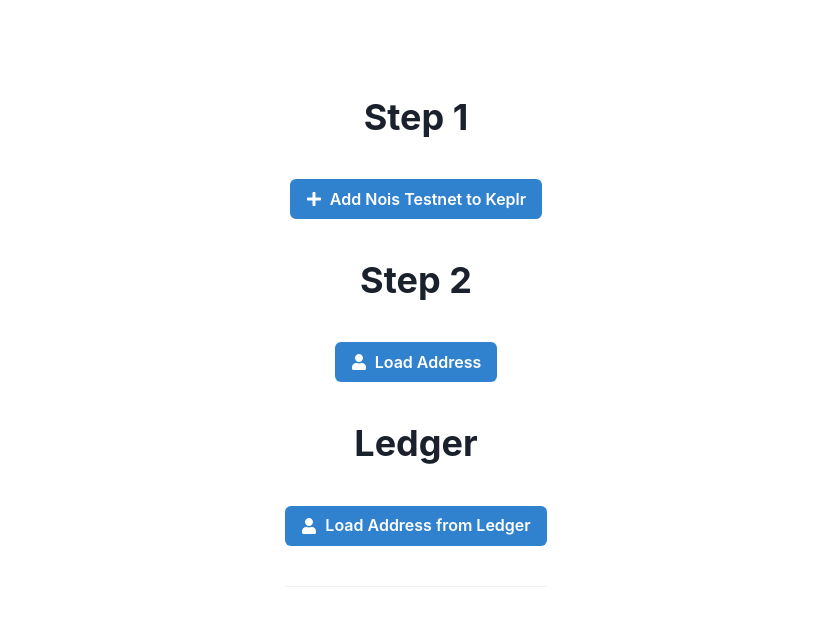
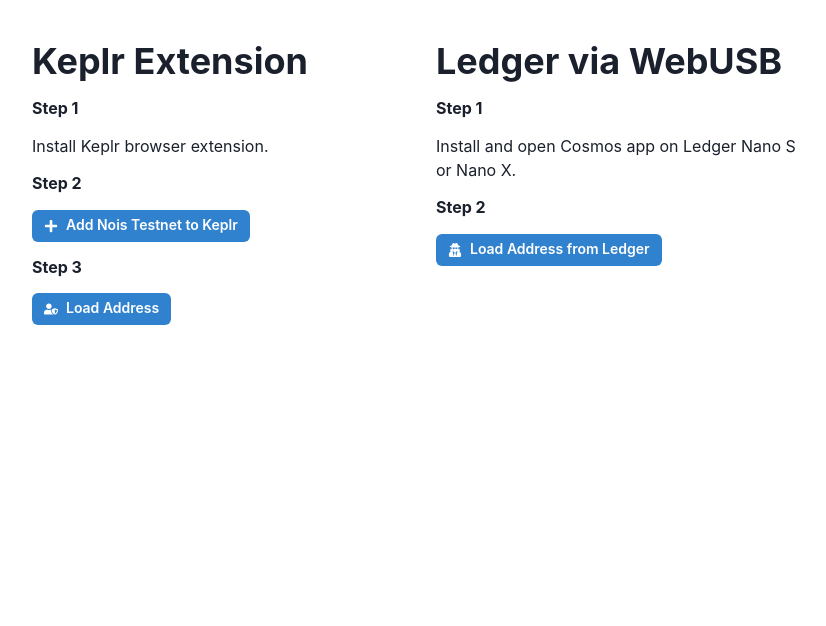
Before and after one commit to noislabs/address-generator, a Next.js app: page / in a window 1280 px wide. Shown: the top 626 px of the page, without its empty margins (224-1050 px from the left). Built offline with nearby package versions, Linux system fonts and the light colour scheme.

Commit message:
More updates

```diff
--- a/package.json
+++ b/package.json
@@ -10,6 +10,7 @@
     "format": "prettier \"src/**/*.{js,ts,tsx,md}\" --write"
   },
   "dependencies": {
+    "@chakra-ui/icons": "^2.0.17",
     "@chakra-ui/react": "^2.5.1",
     "@cosmjs/ledger-amino": "^0.30.0",
     "@emotion/react": "^11.10.6",
--- a/src/pages/index.tsx
+++ b/src/pages/index.tsx
@@ -1,9 +1,18 @@
 import Head from "next/head";
-import styles from "@/styles/Home.module.css";
 import { addressPrefix, chainId, noisConfig } from "@/lib/noisConfig";
 import { useState } from "react";
-import { Button, VStack, useToast, Text, Heading, Divider } from "@chakra-ui/react";
-import { FaCheck, FaPlus, FaUser } from "react-icons/fa";
+import {
+  Button,
+  VStack,
+  useToast,
+  Text,
+  Heading,
+  SimpleGrid,
+  Box,
+  Container,
+} from "@chakra-ui/react";
+import { CloseIcon } from "@chakra-ui/icons";
+import { FaCheck, FaPlus, FaUser, FaUserSecret, FaUserShield, FaClose } from "react-icons/fa";
 import TransportWebUSB from "@ledgerhq/hw-transport-webusb";
 import { LedgerSigner } from "@cosmjs/ledger-amino";
 import { ErrorAlert, ErrorData } from "@/lib/ErrorAlert";
@@ -142,6 +151,11 @@
     });
   }
 
+  function resetAll() {
+    resetErrors();
+    setAddress(undefined);
+  }
+
   return (
     <>
       <Head>
@@ -149,14 +163,23 @@
         <meta name="viewport" content="width=device-width, initial-scale=1" />
         <link rel="icon" href="/favicon.ico" />
       </Head>
-      <main className={styles.main}>
-        <VStack spacing={10}>
-          <Heading>Step 1</Heading>
+      <Container maxW="800px" marginTop="40px">
+        <SimpleGrid minChildWidth="300px" spacing="40px">
+          <Box>
+            <VStack spacing={4} align="flex-start">
+              <Heading>Keplr Extension</Heading>
+
+              <Heading size="sm">Step 1</Heading>
+
+              <Text>Install Keplr browser extension.</Text>
+
+              <Heading size="sm">Step 2</Heading>
               <Button
                 leftIcon={installed ? <FaCheck /> : <FaPlus />}
                 isDisabled={installed}
                 colorScheme="blue"
                 variant="solid"
+                size="sm"
                 onClick={() => addNoisAsSuggestedChain()}
               >
                 {installed ? <>Added</> : <>Add Nois Testnet to Keplr</>}
@@ -164,37 +187,55 @@
 
               {lastAddChainError && <ErrorAlert error={lastAddChainError} />}
 
-          <Heading>Step 2</Heading>
+              <Heading size="sm">Step 3</Heading>
 
               <Button
-            leftIcon={<FaUser />}
+                leftIcon={<FaUserShield />}
                 colorScheme="blue"
                 variant="solid"
+                size="sm"
                 onClick={() => loadAddressFromKeplr()}
               >
                 Load Address
               </Button>
 
               {loadAddressError && <ErrorAlert error={loadAddressError} />}
+            </VStack>
+          </Box>
+          <Box>
+            <VStack spacing={4} align="flex-start">
+              <Heading>Ledger via WebUSB</Heading>
 
-          <Heading>Ledger</Heading>
+              <Heading size="sm">Step 1</Heading>
+
+              <Text>Install and open Cosmos app on Ledger Nano S or Nano X.</Text>
+
+              <Heading size="sm">Step 2</Heading>
 
               <Button
-            leftIcon={<FaUser />}
+                leftIcon={<FaUserSecret />}
                 colorScheme="blue"
                 variant="solid"
+                size="sm"
                 onClick={() => loadAddressFromLedger()}
               >
                 Load Address from Ledger
               </Button>
 
               {loadAddressFromLedgerError && <ErrorAlert error={loadAddressFromLedgerError} />}
+            </VStack>
+          </Box>
+        </SimpleGrid>
 
-          <Divider />
-
-          {address && <Text fontSize="2xl">{address}</Text>}
-        </VStack>
-      </main>
+        {address && (
+          <Text marginTop="100px" fontSize="2xl" align="center">
+            {address}{" "}
+            <Button size="sm" onClick={() => resetAll()} title="Reset">
+              <CloseIcon />
+            </Button>
+          </Text>
+        )}
+      </Container>
     </>
   );
 }
--- a/src/styles/Home.module.css
+++ /dev/null
@@ -1,140 +0,0 @@
-.main {
-  display: flex;
-  flex-direction: column;
-  justify-content: space-between;
-  align-items: center;
-  padding: 6rem;
-  min-height: 100vh;
-}
-
-.description {
-  display: inherit;
-  justify-content: inherit;
-  align-items: inherit;
-  font-size: 0.85rem;
-  max-width: var(--max-width);
-  width: 100%;
-  z-index: 2;
-  font-family: var(--font-mono);
-}
-
-.description a {
-  display: flex;
-  justify-content: center;
-  align-items: center;
-  gap: 0.5rem;
-}
-
-.description p {
-  position: relative;
-  margin: 0;
-  padding: 1rem;
-  background-color: rgba(var(--callout-rgb), 0.5);
-  border: 1px solid rgba(var(--callout-border-rgb), 0.3);
-  border-radius: var(--border-radius);
-}
-
-.code {
-  font-weight: 700;
-  font-family: var(--font-mono);
-}
-
-.grid {
-  display: grid;
-  grid-template-columns: repeat(4, minmax(25%, auto));
-  width: var(--max-width);
-  max-width: 100%;
-}
-
-.center {
-  display: flex;
-  justify-content: center;
-  align-items: center;
-  position: relative;
-  padding: 4rem 0;
-}
-
-/* Mobile */
-@media (max-width: 700px) {
-  .content {
-    padding: 4rem;
-  }
-
-  .grid {
-    grid-template-columns: 1fr;
-    margin-bottom: 120px;
-    max-width: 320px;
-    text-align: center;
-  }
-
-  .center {
-    padding: 8rem 0 6rem;
-  }
-
-  .center::before {
-    transform: none;
-    height: 300px;
-  }
-
-  .description {
-    font-size: 0.8rem;
-  }
-
-  .description a {
-    padding: 1rem;
-  }
-
-  .description p,
-  .description div {
-    display: flex;
-    justify-content: center;
-    position: fixed;
-    width: 100%;
-  }
-
-  .description p {
-    align-items: center;
-    inset: 0 0 auto;
-    padding: 2rem 1rem 1.4rem;
-    border-radius: 0;
-    border: none;
-    border-bottom: 1px solid rgba(var(--callout-border-rgb), 0.25);
-    background: linear-gradient(
-      to bottom,
-      rgba(var(--background-start-rgb), 1),
-      rgba(var(--callout-rgb), 0.5)
-    );
-    background-clip: padding-box;
-    backdrop-filter: blur(24px);
-  }
-
-  .description div {
-    align-items: flex-end;
-    pointer-events: none;
-    inset: auto 0 0;
-    padding: 2rem;
-    height: 200px;
-    background: linear-gradient(
-      to bottom,
-      transparent 0%,
-      rgb(var(--background-end-rgb)) 40%
-    );
-    z-index: 1;
-  }
-}
-
-/* Tablet and Smaller Desktop */
-@media (min-width: 701px) and (max-width: 1120px) {
-  .grid {
-    grid-template-columns: repeat(2, 50%);
-  }
-}
-
-@keyframes rotate {
-  from {
-    transform: rotate(360deg);
-  }
-  to {
-    transform: rotate(0deg);
-  }
-}
```
Also changed, not shown: 1 other file (tests, documents, lock files or other folders). Lines whose indentation alone changed are shown as unchanged.
